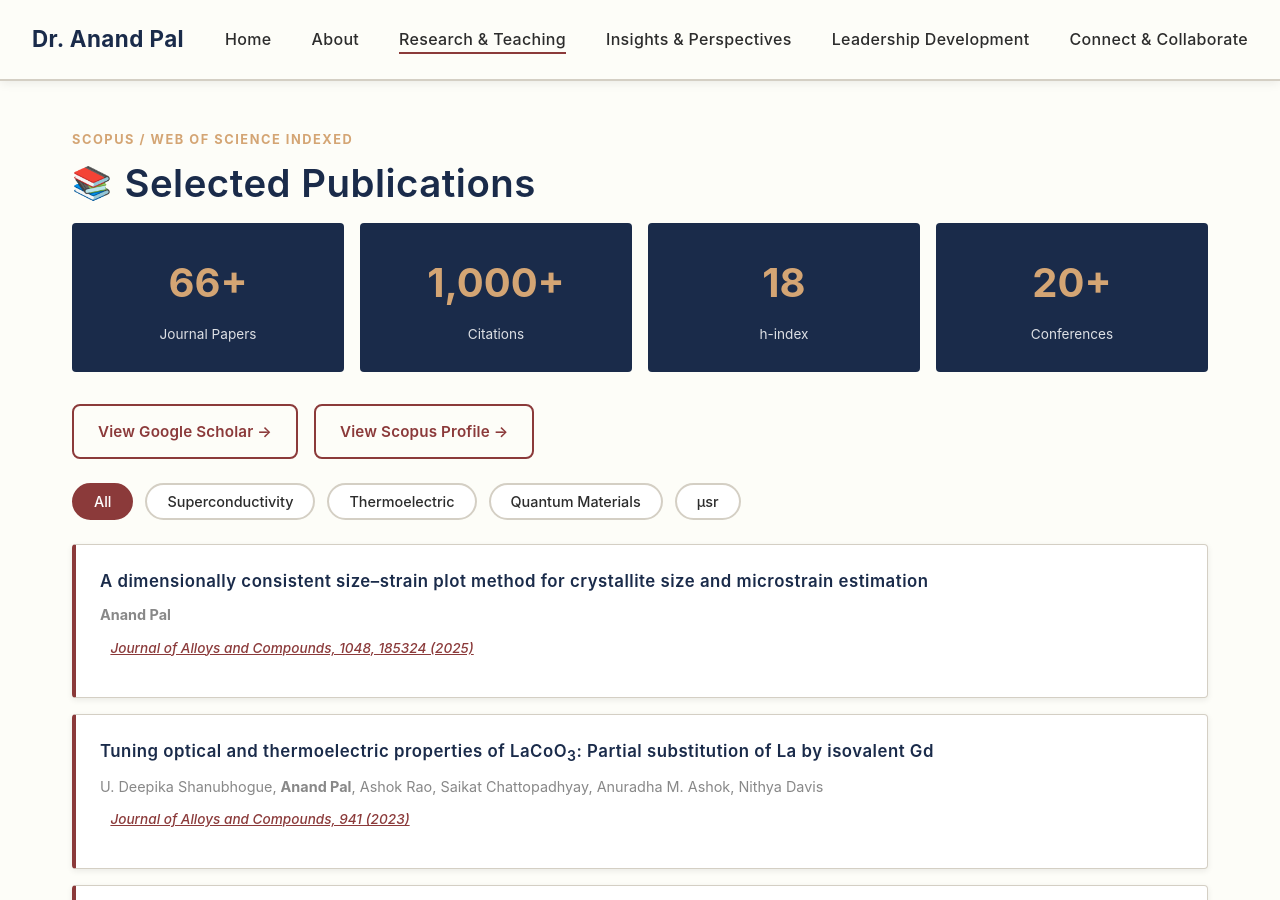
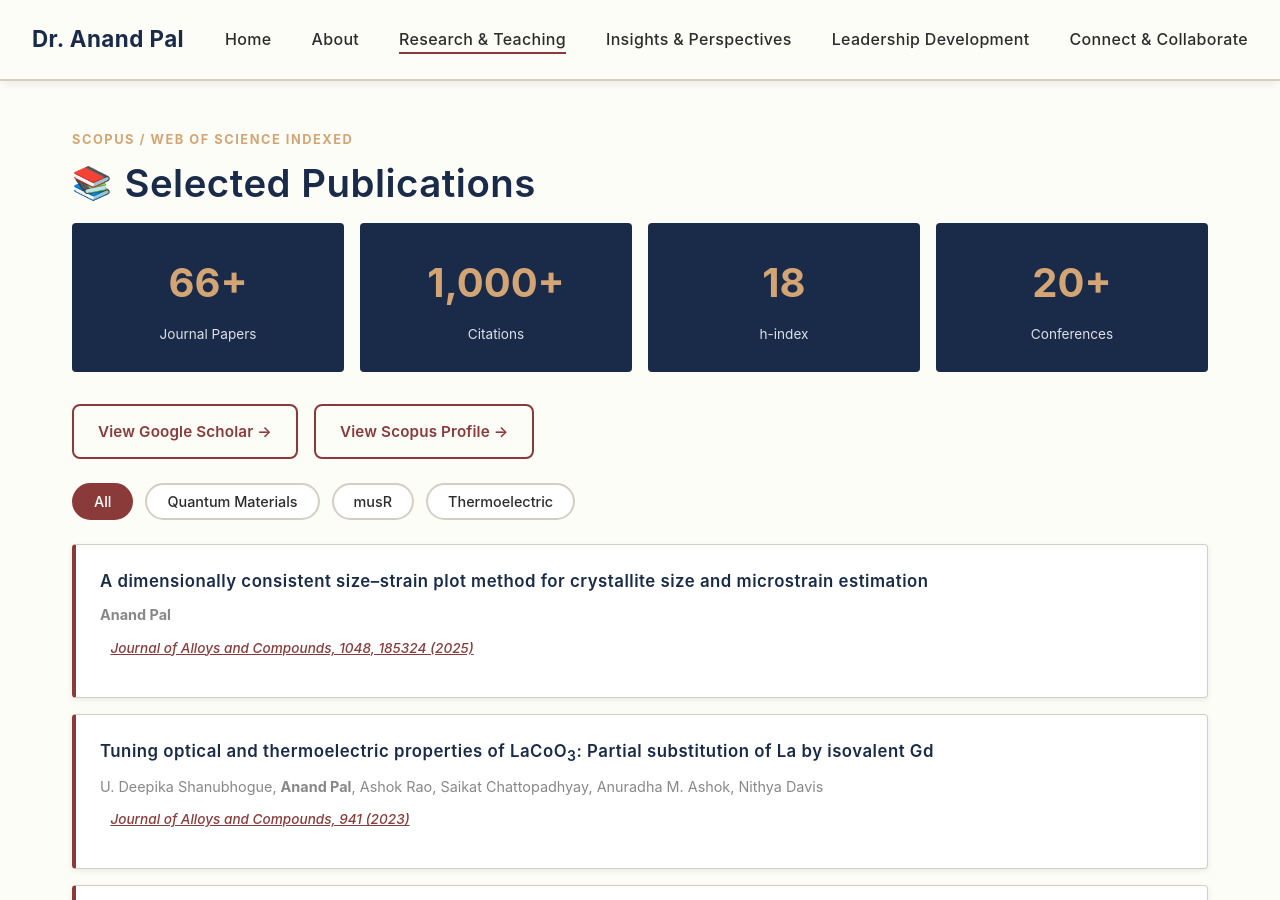
Before and after one commit to anandpal-in/anandpal-in.github.io, a Jekyll site: the page built from publications/index.html, in a window 1280 px wide and 900 px high. Built offline with Jekyll 4.4.1, drawn with Linux system fonts in a browser that asks for light colours.

Commit message:
update musR

```diff
--- a/publications/index.html
+++ b/publications/index.html
@@ -38,21 +38,21 @@ description: Selected publications by Dr. Anand Pal in quantum materials, superc
                 <div class="pub-filters">
                     <button class="pub-filter-btn active" data-pub-filter="all">All</button>
                     <!-- <button class="pub-filter-btn" data-pub-filter="q1">Q1 Journals</button> -->
-                    <button class="pub-filter-btn" data-pub-filter="superconductivity">Superconductivity</button>
+                    <!-- <button class="pub-filter-btn" data-pub-filter="superconductivity">Superconductivity</button> -->
+                    <button class="pub-filter-btn" data-pub-filter="magnetic">Quantum Materials</button>
+                    <button class="pub-filter-btn" data-pub-filter="magnetic">musR</button>
                     <button class="pub-filter-btn" data-pub-filter="thermoelectric">Thermoelectric</button>
-                    <button class="pub-filter-btn" data-pub-filter="magnetic">Quantum Materials</button>
-                    <button class="pub-filter-btn" data-pub-filter="magnetic">μsr</button>
                 </div>
 
                 <div class="publication-list">
-                    <div class="pub-item" data-pub-cat="xray quantum-materials">
+                    <div class="pub-item" data-pub-cat="xray">
                         <h4>A dimensionally consistent size–strain plot method for crystallite size and microstrain estimation</h4>
                         <p class="pub-authors"><strong>Anand Pal</strong></p>
                         <p class="pub-journal"><a href="https://doi.org/10.1016/j.jallcom.2025.185324" target="_blank"
                                 class="pub-badge badge-doi">Journal of Alloys and Compounds, 1048, 185324 (2025)</a></p>
                     </div>
 
-                    <div class="pub-item" data-pub-cat="thermoelectric xray quantum-materials">
+                    <div class="pub-item" data-pub-cat="thermoelectric xray">
                         <h4>Tuning optical and thermoelectric properties of LaCoO<sub>3</sub>: Partial substitution of La by isovalent Gd
                         </h4>
                         <p class="pub-authors">U. Deepika Shanubhogue, <strong>Anand Pal</strong>, Ashok Rao, Saikat Chattopadhyay, Anuradha
@@ -78,7 +78,7 @@ description: Selected publications by Dr. Anand Pal in quantum materials, superc
                                 class="pub-badge badge-doi">Journal of Magnetism and Magnetic Materials, 512 (2020)</a></p>
                     </div>
 
-                    <div class="pub-item" data-pub-cat="magnetic μsr quantum-materials">
+                    <div class="pub-item" data-pub-cat="magnetic musR quantum-materials">
                         <h4>Magnetic field induced effects in the quasikagome Kondo lattice system CePtPb</h4>
                         <p class="pub-authors">A. C. Y. Fang, S. R. Dunsiger, <strong>Anand Pal</strong>, K. Akintola, J. E. Sonier, E. Mun
                         </p>
@@ -86,7 +86,7 @@ description: Selected publications by Dr. Anand Pal in quantum materials, superc
                                 class="pub-badge badge-doi">Physical Review B, 100 (2019)</a></p>
                     </div>
 
-                    <div class="pub-item" data-pub-cat="μsr quantum-materials">
+                    <div class="pub-item" data-pub-cat="musR quantum-materials">
                         <h4>Freezing out of a low-energy bulk spin exciton in SmB<sub>6</sub></h4>
                         <p class="pub-authors">Kolawole Akintola, <strong>Anand Pal</strong>, Sarah R. Dunsiger, Alex C. Y. Fang, Matt
                             Potma, Shanta R. Saha, Xiangfeng Wang, Johnpierre Paglione, Jeff E. Sonier</p>
@@ -95,7 +95,7 @@ description: Selected publications by Dr. Anand Pal in quantum materials, superc
                         <span class="pub-badge badge-nature">Nature Portfolio</span>
                     </div>
 
-                    <div class="pub-item" data-pub-cat="superconductivity μsr quantum-materials">
+                    <div class="pub-item" data-pub-cat="superconductivity musR quantum-materials">
                         <h4>Quasi-static internal magnetic field detected in the pseudogap phase of
                             Bi<sub>2+x</sub>Sr<sub>2-x</sub>CaCu<sub>2</sub>O<sub>8+δ</sub> by muon spin relaxation</h4>
                         <p class="pub-authors"><strong>Anand Pal</strong>, S. R. Dunsiger, K. Akintola, A. C. Y. Fang, A. Elhosary, M.
@@ -104,7 +104,7 @@ description: Selected publications by Dr. Anand Pal in quantum materials, superc
                                 class="pub-badge badge-doi">Physical Review B, 97 (2018)</a></p>
                     </div>
 
-                    <div class="pub-item" data-pub-cat="magnetic μsr quantum-materials">
+                    <div class="pub-item" data-pub-cat="magnetic musR quantum-materials">
                         <h4>Quantum spin fluctuations in the bulk insulating state of pure and Fe-doped SmB<sub>6</sub></h4>
                         <p class="pub-authors">K. Akintola, <strong>Anand Pal</strong>, M. Potma, S. R. Saha, X. F. Wang, J. Paglione, J. E.
                             Sonier</p>
@@ -112,10 +112,9 @@ description: Selected publications by Dr. Anand Pal in quantum materials, superc
                                 class="pub-badge badge-doi">Physical Review B, 95 (2017)</a></p>
                     </div>
 
-                    <div class="pub-item" data-pub-cat="superconductivity μsr quantum-materials">
+                    <div class="pub-item" data-pub-cat="superconductivity musR quantum-materials">
                         <h4>Investigation of potential fluctuating intra-unit cell magnetic order in cuprates by μSR</h4>
-                        <p class="pub-authors"><strong>Anand Pal</strong>, K. Akintola, M. Potma, M. Ishikado, H. Eisaki, W. N. Hardy, D. A.
-                            Bonn, R. Liang, J. E. Sonier</p>
+                        <p class="pub-authors"><strong>Anand Pal</strong>, K. Akintola, M. Potma, M. Ishikado, H. Eisaki, W. N. Hardy, D. A. Bonn, R. Liang, J. E. Sonier</p>
                         <p class="pub-journal"><a href="https://doi.org/10.1103/PhysRevB.94.134514" target="_blank"
                                 class="pub-badge badge-doi">Physical Review B, 94 (2016)</a></p>
                     </div>
@@ -128,7 +127,7 @@ description: Selected publications by Dr. Anand Pal in quantum materials, superc
                                 class="pub-badge badge-doi">EPL, 115 (2016)</a></p>
                     </div>
 
-                    <div class="pub-item" data-pub-cat="magnetic μsr quantum-materials">
+                    <div class="pub-item" data-pub-cat="magnetic musR quantum-materials">
                         <h4>Common effect of chemical and external pressures on the magnetic properties of RCoPO (R = La, Pr, Nd, Sm)</h4>
                         <p class="pub-authors">G. Prando, G. Profeta, A. Continenza, R. Khasanov, <strong>Anand Pal</strong>, V. P. S.
                             Awana, B. Büchner, S. Sanna</p>
```
